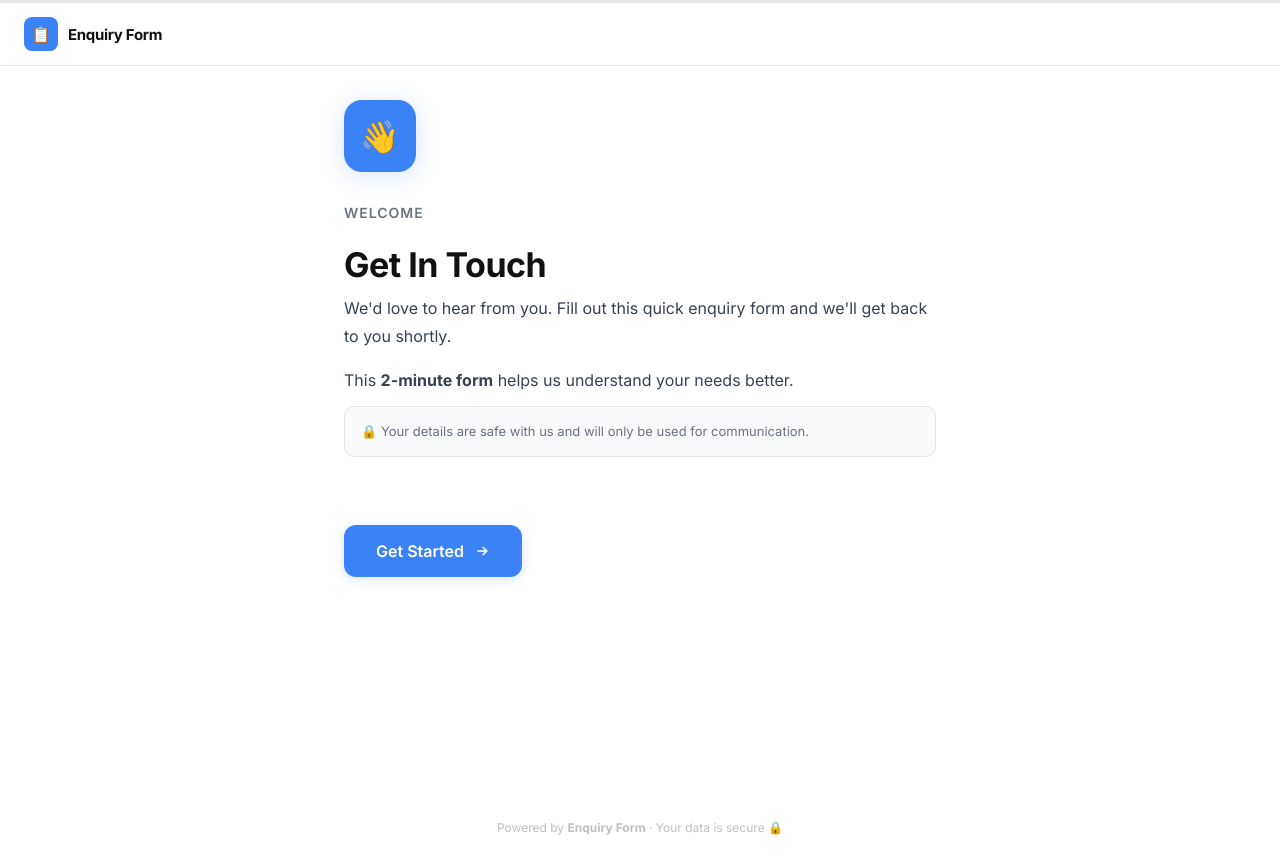
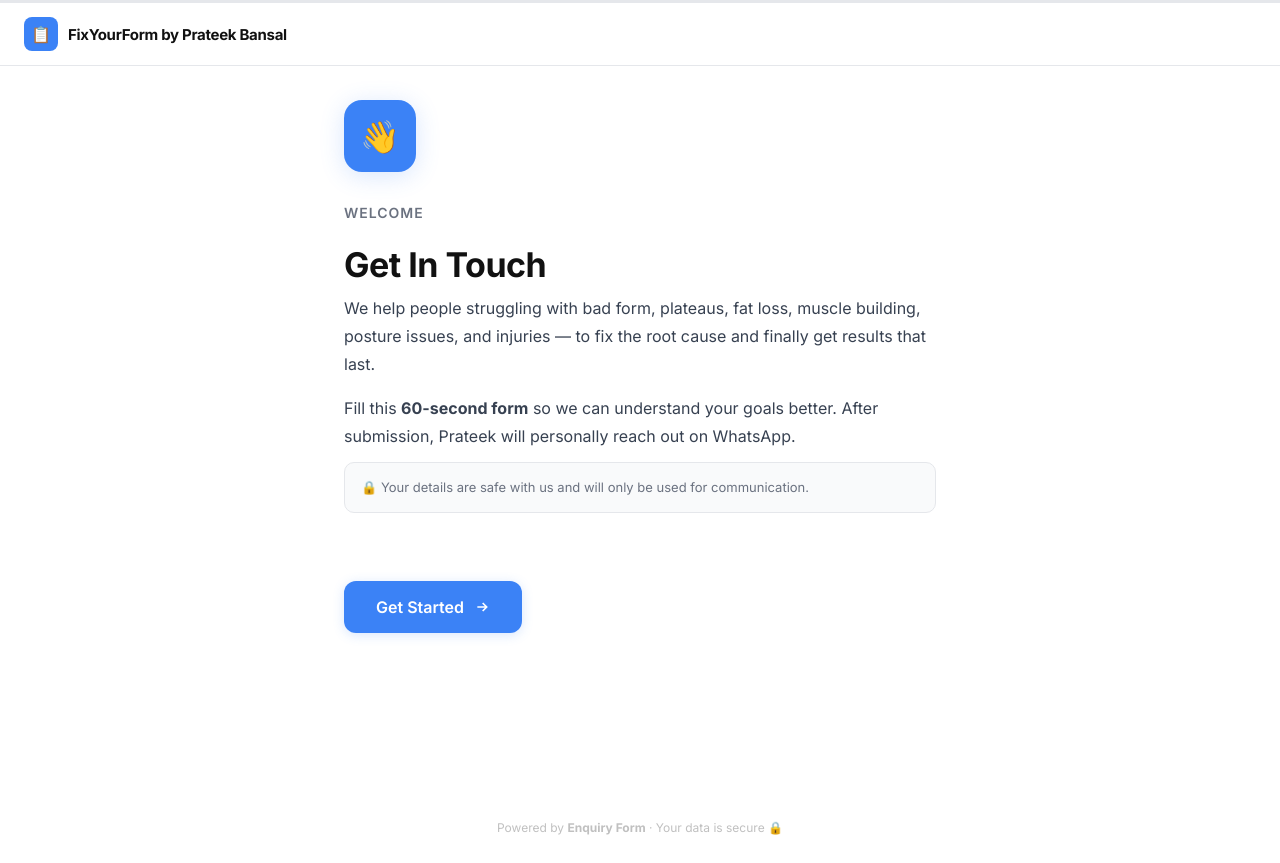
Before and after one commit to rimy1364/EnquiryForm, a website: page public/index.html in a window 1280 px wide. Drawn offline with Linux system fonts and the light colour scheme.

Commit message:
Update first page branding and welcome text

```diff
--- a/public/index.html
+++ b/public/index.html
@@ -517,7 +517,7 @@
 <div class="form-header">
   <div class="brand-logo">
     <div class="logo-mark">📋</div>
-    <div class="logo-text">Enquiry Form</div>
+    <div class="logo-text">FixYourForm <span>by Prateek Bansal</span></div>
   </div>
   <div class="page-counter" id="pageCounter"></div>
 </div>
@@ -531,10 +531,10 @@
     <div class="welcome-subtitle">Welcome</div>
     <h1 class="welcome-title">Get In Touch</h1>
     <p class="welcome-desc">
-      We'd love to hear from you. Fill out this quick enquiry form and we'll get back to you shortly.
+      We help people struggling with bad form, plateaus, fat loss, muscle building, posture issues, and injuries — to fix the root cause and finally get results that last.
     </p>
     <p class="welcome-desc" style="margin-top:4px">
-      This <strong>2-minute form</strong> helps us understand your needs better.
+      Fill this <strong>60-second form</strong> so we can understand your goals better. After submission, Prateek will personally reach out on WhatsApp.
     </p>
     <p class="welcome-note">Your details are safe with us and will only be used for communication.</p>
     <div class="btn-actions">
```
